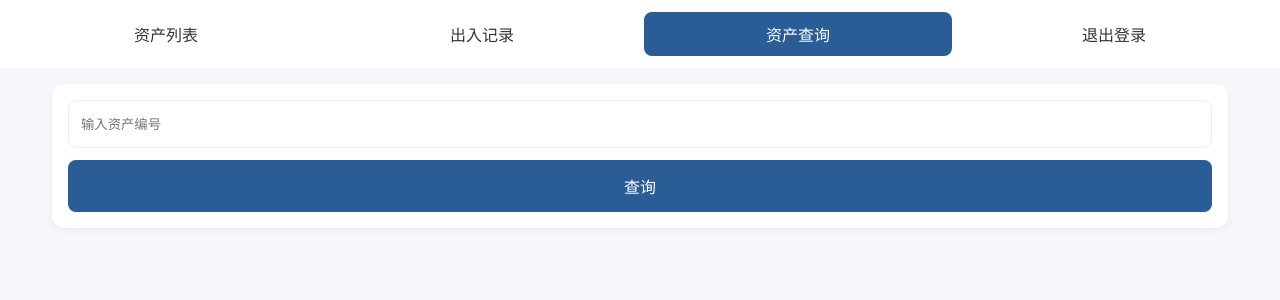
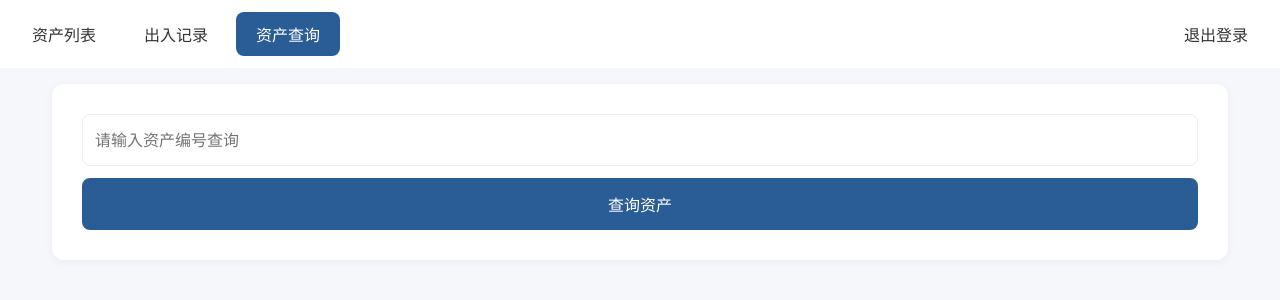
Before and after one commit to liuhuaqing446/lab-asset, a Flask app: page /query in a window 1280 px wide. Shown: the part 61-361 px from the top of the page. Run offline with Flask 3, Linux system fonts and the light colour scheme; the visitor is signed in with stand-in values (Sample User, id 1).

Commit message:
Update query.html

```diff
--- a/templates/query.html
+++ b/templates/query.html
@@ -2,64 +2,125 @@
 <html>
 <head>
   <meta charset="UTF-8">
-<meta name="viewport" content="width=device-width, initial-scale=1.0,user-scalable=no">
-<title>{{system_name}}</title>
+  <meta name="viewport" content="width=device-width, initial-scale=1.0, user-scalable=no">
+  <title>{{ system_name }}</title>
   <style>
-*{box-sizing:border-box;margin:0;padding:0;font-family:system-ui, sans-serif;}
-body{background:#f5f7fa;}
-.container{width:100%;max-width:1200px;margin:0 auto;padding:0 12px;}
-.header{background:#2a5c96;color:#fff;padding:16px;text-align:center;font-size:20px;}
-.nav{background:#fff;padding:12px;display:flex;flex-wrap:wrap;gap:8px;margin-bottom:16px;}
-.nav a{flex:1;min-width:100px;text-align:center;padding:10px 8px;border-radius:8px;text-decoration:none;color:#333;}
-.nav a.active{background:#2a5c96;color:#fff;}
-.form-box,.result-box{background:#fff;padding:16px;border-radius:12px;margin-bottom:16px;box-shadow:0 2px 8px rgba(0,0,0,0.05);}
-.form-box input{width:100%;padding:14px 12px;border:1px solid #eee;border-radius:8px;margin-bottom:12px;}
-.btn{width:100%;padding:14px;background:#2a5c96;color:#fff;border:none;border-radius:8px;font-size:16px;min-height:48px;}
-.asset-info{line-height:2;margin-bottom:20px;}
-.status-in{color:#07c160;font-weight:bold;}
-.status-out{color:#fa4753;font-weight:bold;}
-.record-item{padding:12px 0;border-bottom:1px solid #f5f5f5;line-height:1.8;}
+    /* 全局重置+自适应基础 */
+    * { box-sizing: border-box; margin: 0; padding: 0; font-family: system-ui, -apple-system, "Segoe UI", Roboto, sans-serif; }
+    body { background: #f5f7fa; }
+    .container { width: 100%; max-width: 1200px; margin: 0 auto; padding: 0 12px; }
+    .header { background: #2a5c96; color: #fff; padding: 16px; text-align: center; font-size: 20px; font-weight: 500; }
+    .nav { background: #fff; margin-bottom: 16px; padding: 12px; display: flex; flex-wrap: wrap; gap: 8px; align-items: center; }
+    .nav a { text-decoration: none; color: #333; border-radius: 8px; padding: 10px 8px; font-size: 14px; flex: 1; min-width: 100px; text-align: center; transition: 0.2s; }
+    .nav a.active { background: #2a5c96; color: #fff; }
+    .nav a.logout { margin-left: auto; min-width: auto; }
+    .form-box, .result-box { background: #fff; padding: 16px; border-radius: 12px; margin-bottom: 16px; box-shadow: 0 2px 8px rgba(0,0,0,0.05); }
+    .form-box input { width: 100%; padding: 14px 12px; font-size: 16px; border: 1px solid #eee; border-radius: 8px; outline: none; margin-bottom: 12px; }
+    .form-box input:focus { border-color: #2a5c96; }
+    .btn { display: inline-block; border: none; border-radius: 8px; padding: 14px 20px; font-size: 16px; cursor: pointer; min-height: 48px; text-align: center; transition: 0.2s; background: #2a5c96; color: #fff; width: 100%; }
+    .btn:hover { background: #234b7a; }
+    .result-box h3 { font-size: 18px; font-weight: 500; margin-bottom: 16px; color: #333; }
+    .asset-info { line-height: 2; font-size: 16px; margin-bottom: 20px; }
+    .status-in { color: #07c160; font-weight: 500; }
+    .status-out { color: #fa4753; font-weight: 500; }
+    .record-list { border-top: 1px solid #f5f5f5; padding-top: 20px; }
+    .record-item { padding: 12px 0; border-bottom: 1px solid #f5f5f5; font-size: 14px; line-height: 1.8; }
+    .record-type-out { color: #fa4753; }
+    .record-type-in { color: #07c160; }
+    /* 桌面端适配 (>768px) */
+    @media (min-width: 768px) {
+      .nav { flex-wrap: nowrap; }
+      .nav a { flex: none; padding: 10px 20px; font-size: 16px; }
+      .form-box, .result-box { padding: 30px; }
+      .asset-info { font-size: 18px; }
+      .record-item { font-size: 16px; }
+    }
   </style>
 </head>
 <body>
-<div class="header">{{system_name}}</div>
+  <div class="header">{{ system_name }}</div>
   <div class="nav">
     <a href="/">资产列表</a>
     <a href="/record">出入记录</a>
     <a href="/query" class="active">资产查询</a>
-<a href="/logout">退出登录</a>
+    <a href="/logout" class="logout">退出登录</a>
   </div>
+
   <div class="container">
     <div class="form-box">
-<input id="aid" placeholder="输入资产编号" type="text">
-<button class="btn" onclick="search()">查询</button>
+      <input type="text" id="assetId" placeholder="请输入资产编号查询">
+      <button class="btn" onclick="searchAsset()">查询资产</button>
     </div>
-<div class="result-box" id="res" style="display:none">
-<div id="info"></div>
-<div id="list"></div>
+
+    <div class="result-box" id="resultBox" style="display: none;">
+      <div id="assetInfo" class="asset-info"></div>
+      <div class="record-list" id="recordList"></div>
     </div>
   </div>
+
   <script>
-function search(){
-let id=document.getElementById('aid').value.trim();
-if(!id){alert('请输入编号');return;}
-fetch("/api/asset",{method:"POST",headers:{"Content-Type":"application/json"},body:JSON.stringify({asset_id:id})})
-.then(res=>res.json()).then(data=>{
-if(!data.ok){document.getElementById('info').innerHTML='未找到';document.getElementById('res').style.display='block';return;}
-let a=data.asset;
-document.getElementById('info').innerHTML=`
-<p>编号：${a.asset_id}</p>
-<p>名称：${a.name}</p>
-<p>采购：${a.purchase_time}</p>
-<p>总数：${a.total_quantity} 剩余：${a.current_quantity}</p>
-<p>状态：<span class="${a.status=='在库'?'status-in':'status-out'}">${a.status}</span></p>`;
-let h='';
-data.unreturned.forEach(i=>{h+=`<div class="record-item"><p>${i.time} ${i.type} ${i.person} ${i.quantity}</p></div>`;});
-document.getElementById('list').innerHTML=h;
-document.getElementById('res').style.display='block';
+    const baseUrl = "{{ request.host_url }}";
+    // 资产查询方法
+    function searchAsset() {
+      const assetId = document.getElementById("assetId").value.trim();
+      if (!assetId) {
+        alert("请输入资产编号！");
+        return;
+      }
+      // 显示加载状态
+      document.getElementById("resultBox").style.display = "block";
+      document.getElementById("assetInfo").innerHTML = "<p style='text-align:center;'>查询中...</p>";
+      document.getElementById("recordList").innerHTML = "";
+
+      fetch(baseUrl + "api/asset", {
+        method: "POST",
+        headers: { "Content-Type": "application/json" },
+        body: JSON.stringify({ asset_id: assetId })
+      })
+      .then(res => res.json())
+      .then(data => {
+        if (!data.ok) {
+          document.getElementById("assetInfo").innerHTML = "<p style='color:#fa4753;'>未找到该资产，请检查编号！</p>";
+          return;
+        }
+        const asset = data.asset;
+        const unreturned = data.unreturned;
+        // 渲染资产基础信息
+        document.getElementById("assetInfo").innerHTML = `
+          <p>资产编号：${asset.asset_id}</p>
+          <p>资产名称：${asset.name}</p>
+          <p>采购时间：${asset.purchase_time}</p>
+          <p>存放位置：${asset.location || '未填写'}</p>
+          <p>总数量：${asset.total_quantity} | 剩余数量：${asset.current_quantity}</p>
+          <p>当前状态：<span class="${asset.status == '在库' ? 'status-in' : 'status-out'}">${asset.status}</span></p>
+        `;
+        // 渲染未归还记录
+        if (unreturned.length === 0) {
+          document.getElementById("recordList").innerHTML = "<p style='text-align:center; color:#666;'>暂无未归还记录</p>";
+        } else {
+          let recordHtml = "<h4 style='margin-bottom:12px;'>未归还领用记录</h4>";
+          unreturned.forEach(r => {
+            recordHtml += `
+              <div class="record-item">
+                <p>操作时间：${r.time}</p>
+                <p>领用人员：${r.person}</p>
+                <p>领用数量：${r.quantity}台</p>
+                <p>使用用途：${r.purpose || '未填写'}</p>
+              </div>
+            `;
+          });
+          document.getElementById("recordList").innerHTML = recordHtml;
+        }
+      })
+      .catch(err => {
+        document.getElementById("assetInfo").innerHTML = "<p style='color:#fa4753;'>查询失败，请稍后重试！</p>";
+        console.error(err);
       });
     }
-document.getElementById('aid').addEventListener('keydown',e=>{if(e.key=='Enter')search();});
+    // 回车触发查询
+    document.getElementById("assetId").addEventListener("keydown", (e) => {
+      if (e.key === "Enter") searchAsset();
+    });
   </script>
 </body>
 </html>
```
Lines whose indentation alone changed are shown as unchanged.
